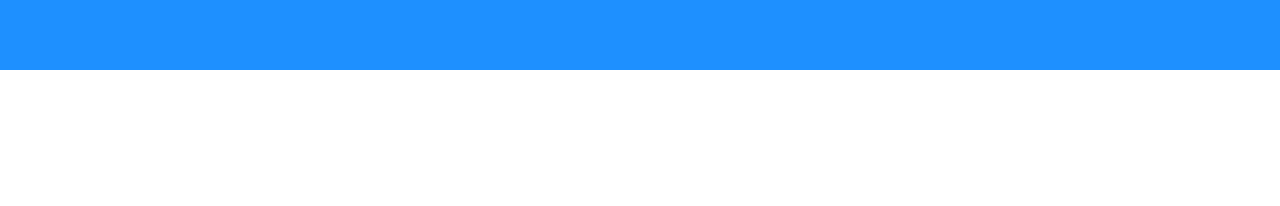
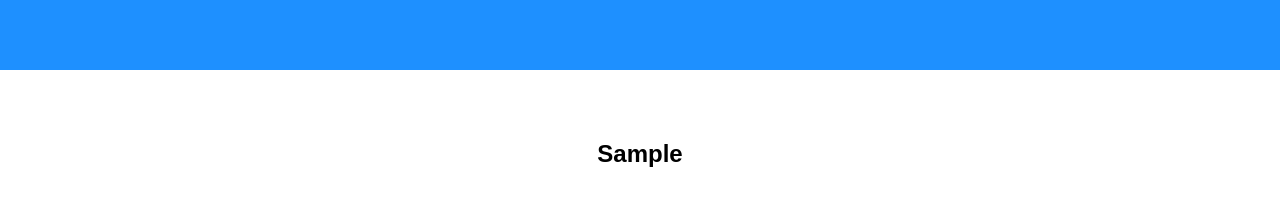
Before and after one commit to platisam/ToDo_list, a React (Create React App) app: page / in a window 1280 px wide. Both pictures are taken after typing "Sample" into the empty fields and a click on the button "Add Task". Shown: the part 170-376 px from the top of the page. Built offline with nearby package versions, Linux system fonts and the light colour scheme.

Commit message:
map todoList

```diff
--- a/src/App.js
+++ b/src/App.js
@@ -10,8 +10,7 @@ function App() {
   };
 
   const addTask = () => {
-    const newTodoList = [...todoList, newTask];
-    setTodoList(newTodoList);
+    setTodoList([...todoList, newTask]);
   };
 
   return (
@@ -20,7 +19,11 @@ function App() {
         <input onChange={handleChange} />
         <button onClick={addTask}>Add Task</button>
       </div>
-      <div className="list"></div>
+      <div className="list">
+        {todoList.map((task) => {
+          return <h2>{task}</h2>;
+        })}
+      </div>
     </div>
   );
 }
```
